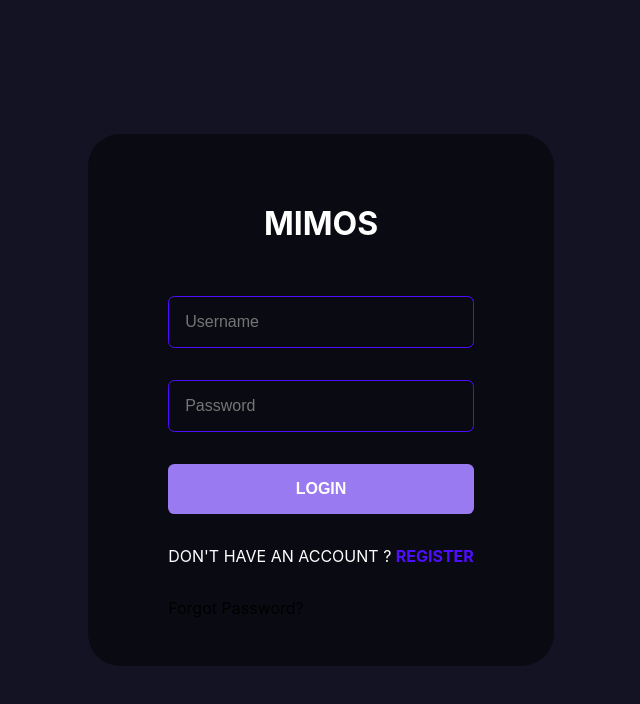
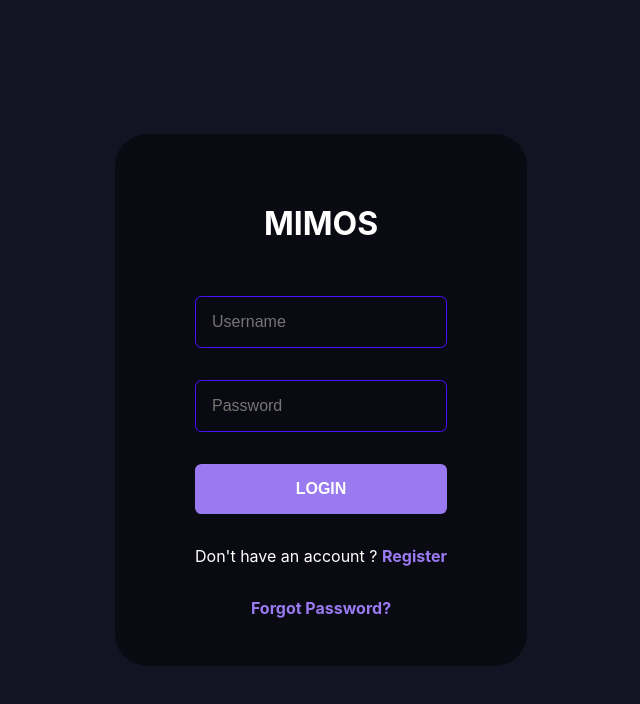
Before and after one commit to davidkaggulire/mimos, a Next.js app: page /login in a window 1280 px wide. Shown: the top 704 px of the page, without its empty margins (319-959 px from the left). Built offline with nearby package versions, Linux system fonts and the light colour scheme; no server answers.

Commit message:
edit fonts

```diff
--- a/components/auth/LoginForm.module.css
+++ b/components/auth/LoginForm.module.css
@@ -64,13 +64,23 @@
 
 .switch {
   color: white;
-  text-transform: uppercase;
+  text-transform: none;
 }
 
 .switch a {
-  color: #4e0eff;
+  color: #997af0;
   text-decoration: none;
   font-weight: bold;
+  text-transform: none;
+}
+
+.resetPassword a{
+  color: #997af0;
+  display: flex;
+  justify-content: center;
+  text-decoration: none;
+  font-weight: bold;
+  text-transform: none;
 }
 
 @media screen and (min-width: 360px) and (max-width: 480px) {
```
